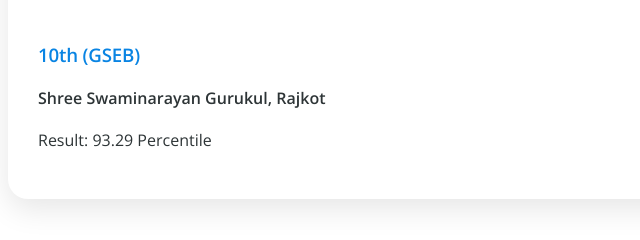
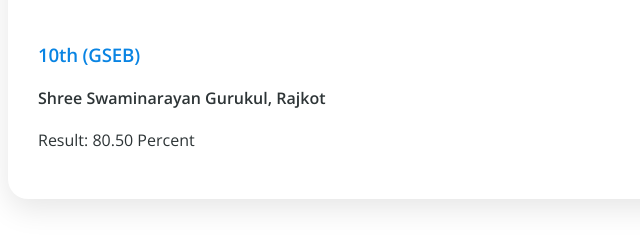
Before and after one commit to Samirhadiyal/my-protfolio, a plain HTML site: page index.html in a window 1280 px wide. Shown: the part 4344-4584 px from the top of the page, 232-872 px from the left. Drawn offline with nearby package versions, Linux system fonts and the light colour scheme.

Commit message:
index.html

```diff
--- a/index.html
+++ b/index.html
@@ -225,7 +225,7 @@
                     <p>Relevant coursework: DSA, Web Development, Database Management, Machine Learning,</p> <br>
                     <h3>10th (GSEB)</h3>
                     <p class="institution">Shree Swaminarayan Gurukul, Rajkot</p>
-                    <p class="result">Result: 93.29 Percentile</p>
+                    <p class="result">Result: 80.50 Percent</p>
                     <!-- <p></p> -->
                 </div>
             </div>
```
